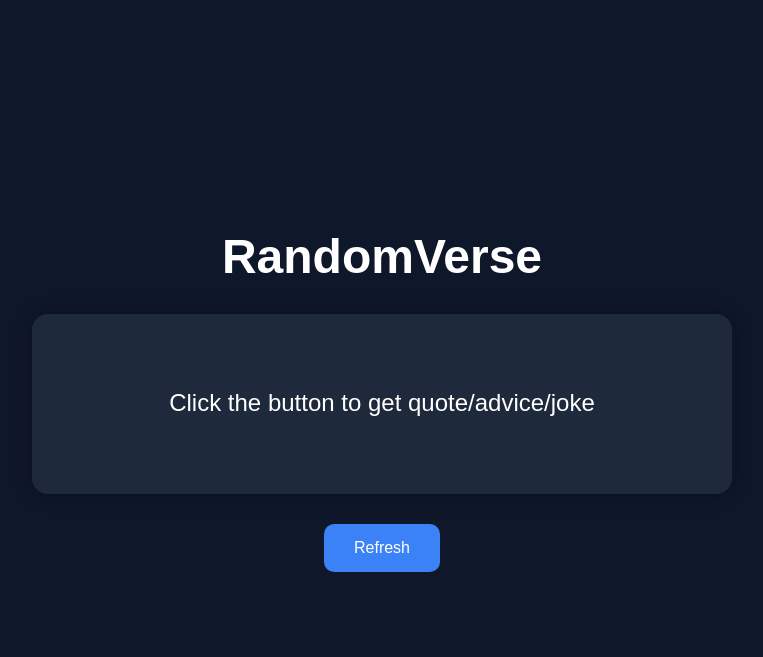
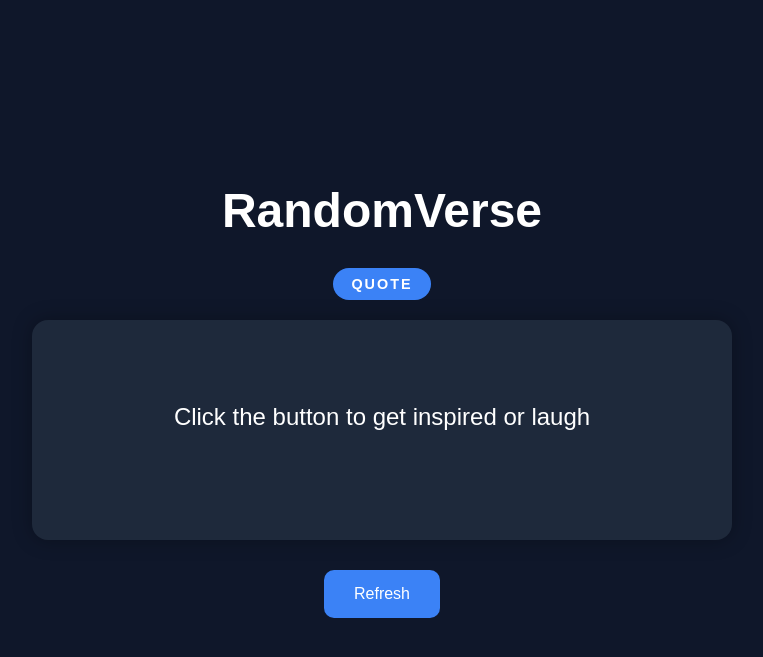
Before and after one commit to VatsalSolanki-01/randomverse-api, a Flask app: page / in a window 1280 px wide. Shown: the top 657 px of the page, without its empty margins (258-1021 px from the left). Run offline with Flask 3, Linux system fonts and the light colour scheme.

Commit message:
updated: app.py

```diff
--- a/app.py
+++ b/app.py
@@ -55,14 +55,27 @@ def get_random_item(category):
             "error": f"No data available for '{category}'"
         }, 404
 
+    selected_item = random.choice(items)
+
+    # Quotes contain text + author
+    if category == "quotes":
+
+        return {
+            "category": "quote",
+            "message": selected_item["text"],
+            "author": selected_item["author"]
+        }, 200
+
+    # Advice and jokes are plain strings
     return {
         "category": category[:-1],
-        "message": random.choice(items)
+        "message": selected_item
     }, 200
 
 
 @app.route("/")
 def home():
+
     return render_template("index.html")
 
 
--- a/static/style.css
+++ b/static/style.css
@@ -5,57 +5,112 @@
 }
 
 body {
+
     font-family: Arial, sans-serif;
+
     background: #0f172a;
+
     color: white;
 
     display: flex;
+
     justify-content: center;
+
     align-items: center;
 
     height: 100vh;
 }
 
 .container {
+
     text-align: center;
+
     width: 90%;
+
     max-width: 700px;
 }
 
 h1 {
+
     font-size: 3rem;
+
     margin-bottom: 30px;
 }
 
+.badge {
+
+    display: inline-block;
+
+    background: #3b82f6;
+
+    color: white;
+
+    padding: 8px 18px;
+
+    border-radius: 30px;
+
+    margin-bottom: 20px;
+
+    font-size: 0.9rem;
+
+    letter-spacing: 2px;
+
+    font-weight: bold;
+}
+
 .card {
+
     background: #1e293b;
+
     padding: 40px;
+
     border-radius: 16px;
 
-    min-height: 180px;
+    min-height: 220px;
 
     display: flex;
+
+    flex-direction: column;
+
     justify-content: center;
+
     align-items: center;
 
     box-shadow: 0 0 20px rgba(0,0,0,0.3);
 }
 
 .card p {
+
     font-size: 1.5rem;
-    line-height: 1.6;
+
+    line-height: 1.8;
+}
+
+#author {
+
+    margin-top: 25px;
+
+    color: #94a3b8;
+
+    font-weight: normal;
+
+    font-size: 1rem;
 }
 
 button {
+
     margin-top: 30px;
 
     background: #3b82f6;
+
     color: white;
 
     border: none;
+
     padding: 15px 30px;
 
     font-size: 1rem;
+
     border-radius: 10px;
 
     cursor: pointer;
@@ -64,6 +119,8 @@ button {
 }
 
 button:hover {
+
     background: #2563eb;
+
     transform: scale(1.05);
 }
--- a/templates/index.html
+++ b/templates/index.html
@@ -1,22 +1,38 @@
 <!DOCTYPE html>
 <html lang="en">
+
 <head>
+
     <meta charset="UTF-8">
-    <meta name="viewport" content="width=device-width, initial-scale=1.0">
-    <title>RandomVerse API</title>
 
-    <link rel="stylesheet" href="{{ url_for('static', filename='style.css') }}">
+    <meta name="viewport"
+          content="width=device-width, initial-scale=1.0">
+
+    <title>RandomVerse</title>
+
+    <link rel="stylesheet"
+          href="{{ url_for('static', filename='style.css') }}">
+
 </head>
+
 <body>
 
     <div class="container">
 
         <h1>RandomVerse</h1>
 
+        <div class="badge" id="category">
+            QUOTE
+        </div>
+
         <div class="card">
+
             <p id="message">
-                Click the button to get quote/advice/joke
+                Click the button to get inspired or laugh
             </p>
+
+            <h3 id="author"></h3>
+
         </div>
 
         <button onclick="fetchRandomContent()">
@@ -40,16 +56,35 @@
 
             try {
 
-                const response = await fetch(randomEndpoint);
-                const data = await response.json();
+                const response =
+                    await fetch(randomEndpoint);
+
+                const data =
+                    await response.json();
 
                 document.getElementById("message").innerText =
                     data.message;
+
+                document.getElementById("category").innerText =
+                    data.category.toUpperCase();
+
+                // Show author only for quotes
+                if (data.author) {
+
+                    document.getElementById("author").innerText =
+                        "~ " + data.author;
+
+                } else {
+
+                    document.getElementById("author").innerText = "";
+                }
 
             } catch (error) {
 
                 document.getElementById("message").innerText =
                     "Failed to load content.";
+
+                document.getElementById("author").innerText = "";
 
                 console.error(error);
             }
@@ -58,4 +93,5 @@
     </script>
 
 </body>
+
 </html>
```
